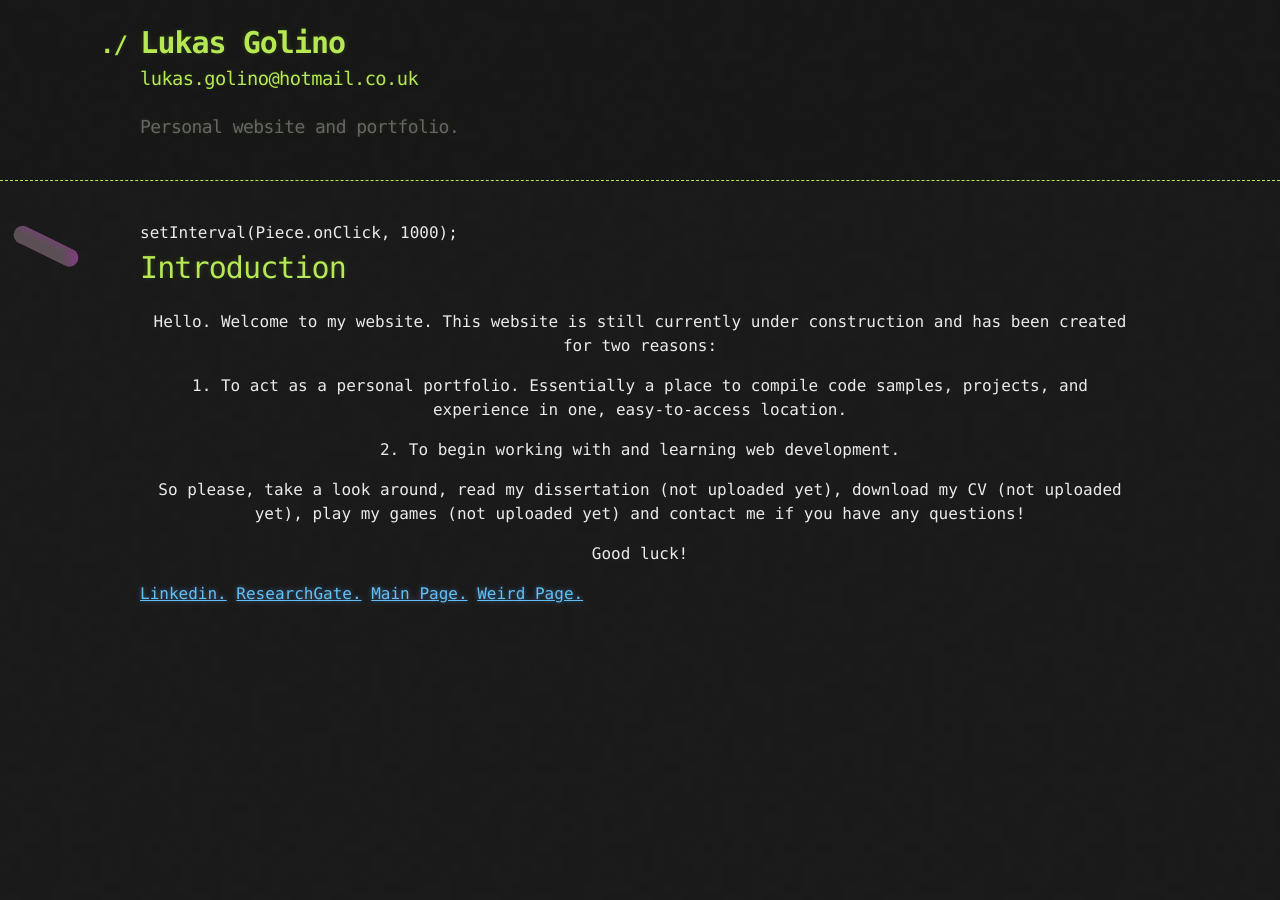
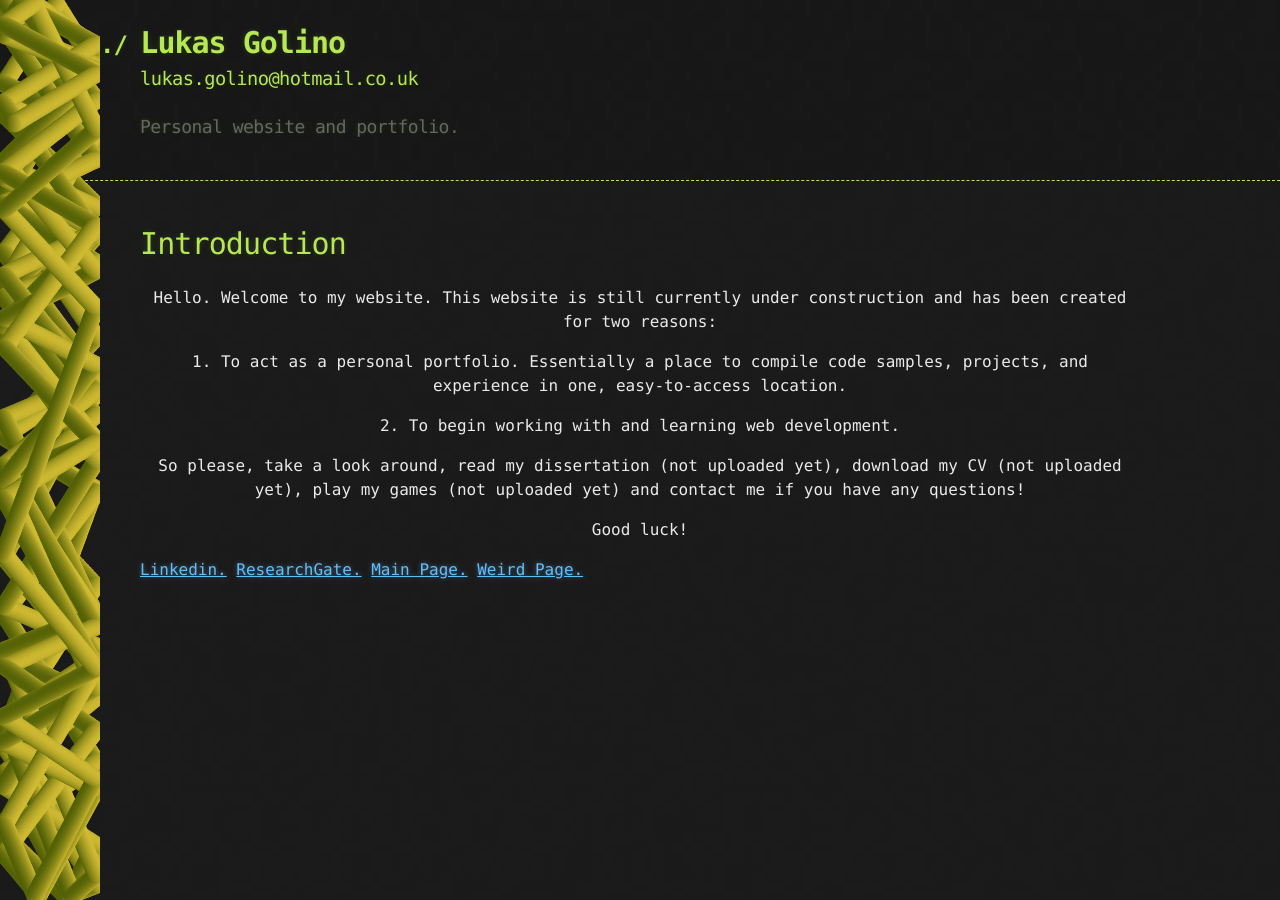
Before and after one commit to lukasgolino/lukasgolino.github.io, a Jekyll site: the page built from index1.md, in a window 1280 px wide. Built offline with Jekyll 4.4.1, drawn with Linux system fonts in a browser that asks for light colours; our own code applies the rules of GitHub Pages for plain Markdown files.

Commit message:
moved the onClick call into the html

```diff
--- a/index1.md
+++ b/index1.md
@@ -15,7 +18,6 @@
 <body onload="init('myCanvas', Piece, Config);">
 	<canvas id="myCanvas" style="position:absolute;z-index:2;left:0;top:0;" resize="false" width="150" height="100"></canvas>
 	<div id="output" style="color:white;z-index:1; position:absolute;left:0;top:0px;font-size:10px;"></div>
-	setInterval(Piece.onClick, 1000);
 </body>
 </html>
 
--- a/script/Piece.js
+++ b/script/Piece.js
@@ -124,7 +124,6 @@
 			this.addCircle(this.x, this.y, r, ctx);
 		}
 		ctx.restore();
-		window.setInterval(this.onClick(this.x), 1000);
 		return false;
 	}
 
```
Also changed, not shown: other parts of index1.md (+3 -0 lines).
